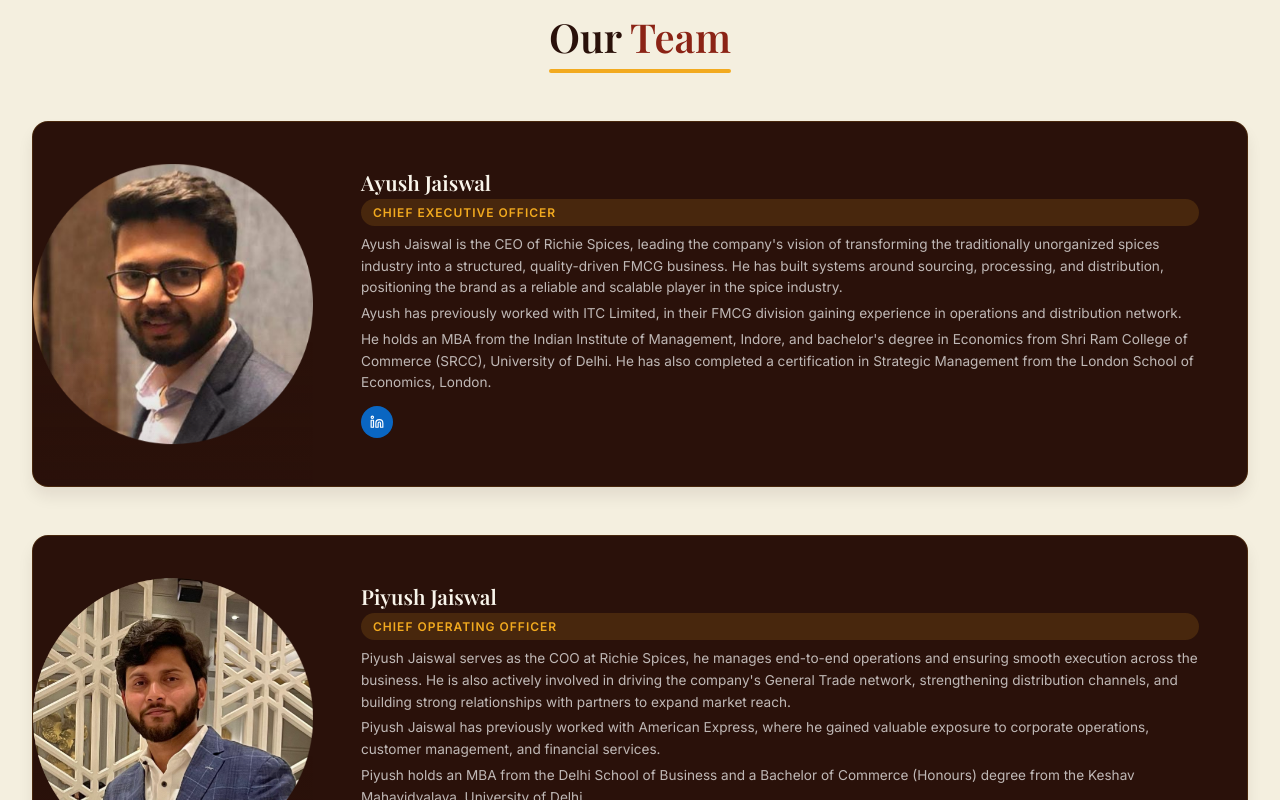
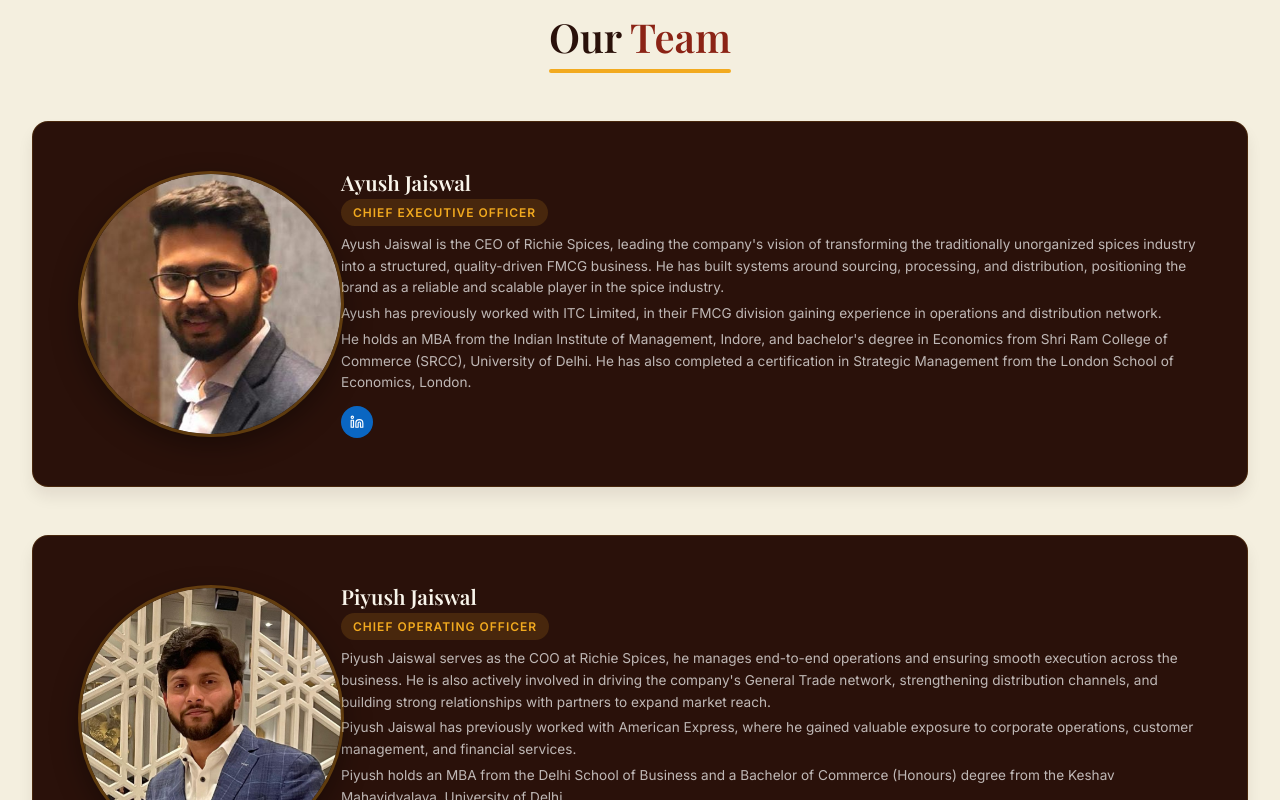
Before and after one commit to hemanthsrisai/Richiespices, a React (Vite) app: page /about in a window 1280 px wide. Shown: the part 860-1660 px from the top of the page. Built offline with nearby package versions, Linux system fonts and the light colour scheme; a web font is replaced by a local one.

Commit message:
style: elevate team cards visually with padded layout and glowing circular portraits

```diff
--- a/src/pages/About.module.css
+++ b/src/pages/About.module.css
@@ -91,11 +91,16 @@
   transform: translateZ(0);
   display: flex;
   flex-direction: column;
+  padding: var(--spacing-xl);
+  gap: var(--spacing-xl);
+  align-items: center;
 }
 
 @media (min-width: 768px) {
   .teamCard {
     flex-direction: row;
+    align-items: center;
+    gap: var(--spacing-2xl);
   }
 }
 
@@ -106,13 +111,13 @@
 }
 
 .teamImgWrapper {
-  width: 100%;
-  height: 300px;
+  width: 220px;
+  height: 220px;
   overflow: hidden;
   position: relative;
   background: var(--color-primary-dark);
-  border-top-left-radius: var(--radius-lg);
-  border-top-right-radius: var(--radius-lg);
+  border-radius: 50%;
+  box-shadow: 0 0 0 3px rgba(242, 170, 31, 0.3), 0 10px 30px rgba(0,0,0,0.4);
   backface-visibility: hidden;
   -webkit-backface-visibility: hidden;
   transform: translateZ(0);
@@ -121,33 +126,16 @@
 
 @media (min-width: 768px) {
   .teamImgWrapper {
-    width: 280px;
-    height: auto;
-    min-height: 320px;
-    border-top-right-radius: 0;
-    border-bottom-left-radius: var(--radius-lg);
+    width: 260px;
+    height: 260px;
   }
-}
-
-.teamImgWrapper::after {
-  content: '';
-  position: absolute;
-  top: 0; left: 0; right: 0; bottom: 0;
-  background: linear-gradient(to top, var(--color-primary-dark) 0%, transparent 40%);
-  opacity: 0.2;
-  transition: opacity 0.5s ease;
-  pointer-events: none;
-}
-
-.teamCard:hover .teamImgWrapper::after {
-  opacity: 0.5;
 }
 
 .teamImg {
   width: 100%;
   height: 100%;
   object-fit: contain;
-  object-position: left center;
+  object-position: center;
   transition: transform 0.7s cubic-bezier(0.25, 0.46, 0.45, 0.94);
   will-change: transform;
   backface-visibility: hidden;
@@ -159,11 +147,19 @@
 }
 
 .teamInfo {
-  padding: var(--spacing-xl);
-  text-align: left;
+  padding: 0;
+  text-align: center;
   display: flex;
   flex-direction: column;
   justify-content: center;
+  align-items: center;
+}
+
+@media (min-width: 768px) {
+  .teamInfo {
+    text-align: left;
+    align-items: flex-start;
+  }
 }
 
 .teamName {
```
